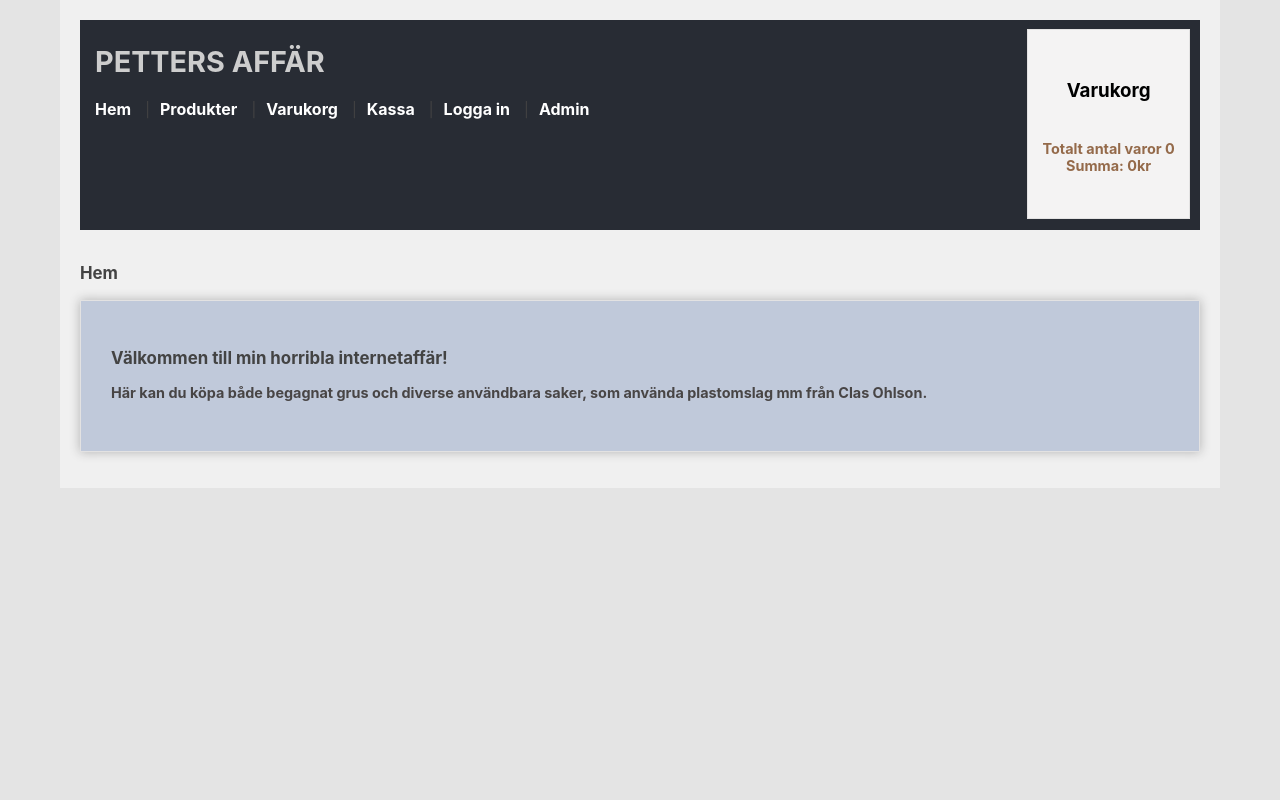
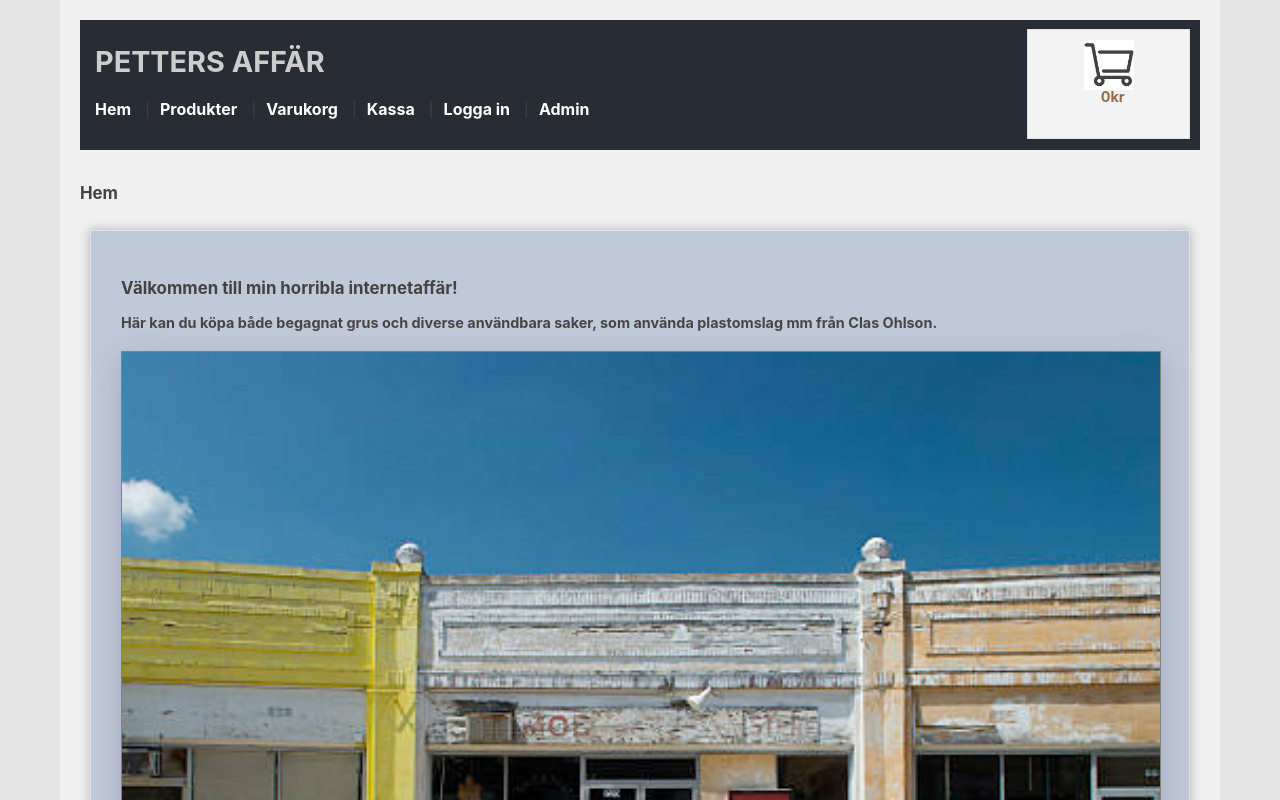
Before and after one commit to alvablot/k4-ramverk-petter, a React (Vite) app: page / in a window 1280 px wide. Shown: the top 800 px of the page. Built offline with nearby package versions, Linux system fonts and the light colour scheme; no server answers.

Commit message:
Add files via upload

```diff
--- a/src/App.css
+++ b/src/App.css
@@ -35,6 +35,7 @@ a {
   text-decoration: none;
   font-size: 1rem;
 }
+
 .container {
   height: 95px;
 }
@@ -60,6 +61,12 @@ img {
   object-position: center;
   box-shadow: rgba(46, 46, 55, 0.2) 0px 7px 29px 0px;
 }
+.cartImg {
+  border: 0px;
+  aspect-ratio: unset;
+  box-shadow: none;
+  width: 50px;
+}
 .bigImg {
   width: 50%;
   aspect-ratio: inherit;
@@ -67,7 +74,6 @@ img {
   object-fit: contain;
 
   border: 1px solid #838080;
-
 
   box-shadow: rgba(46, 46, 55, 0.2) 0px 7px 29px 0px;
 }
@@ -86,7 +92,7 @@ img {
 .App-header {
   display: flex;
   background-color: #282c34;
-  min-height: 200px;
+  max-height: 120px;
   color: white;
   padding: 5px;
 }
@@ -122,6 +128,9 @@ img {
 }
 .summonPrice {
   color: rgb(148, 106, 74);
+  position: relative;
+  top: -57px;
+  left: 4px;
 }
 .thumbs {
   width: 50px;
--- a/src/components/Cart.jsx
+++ b/src/components/Cart.jsx
@@ -2,29 +2,34 @@ import React, { useState } from "react";
 import { Link } from "react-router-dom";
 import { useRecoilState, useRecoilValue } from "recoil";
 import { amountState, priceState } from "../recoil/amountOfProducts/atom";
+import cartImg from "../assets/cart.png";
 import "../App.css";
 
 function Cart() {
-  const [totalAmountOfProducts, setTotalAmountOfProducts] = useRecoilState(amountState);
+  const [totalAmountOfProducts, setTotalAmountOfProducts] =
+    useRecoilState(amountState);
   const [summonPrice, setSummonPrice] = useRecoilState(priceState);
+  let showAmount = null;
+if(totalAmountOfProducts > 0 ) {
+  showAmount = totalAmountOfProducts;
+}
+  return (
+    <div className="cart">
+      <nav>
+        <Link to="/cart">
 
-  return (
 
-      <div className="cart">
-        <nav>
-          <Link to="/cart">
-            <h3 className="black">Varukorg</h3>
-          </Link>
-        </nav>
-        <span className="summonPrice">
-          <b>Totalt antal varor {totalAmountOfProducts}</b>
-        </span>
+      <img src={cartImg} className="cartImg" />
+      </Link>
+      </nav><br />
+      <span className="summonPrice">
+        <b>{showAmount}</b>
         <br />
-        <span className="summonPrice">
-          <b>Summa: {summonPrice}kr</b>
-        </span>
-      </div>
+        <br />
 
+      <b>{summonPrice}kr</b>
+      </span>
+    </div>
   );
 }
 export default Cart;
--- a/src/components/CartDetails.jsx
+++ b/src/components/CartDetails.jsx
@@ -15,11 +15,14 @@ function Cart(props) {
 
   let i = 0;
   return (
+
     <div className="products">
       <div className="cart">
         {cartArray.map((item, i) => {
           return (
+
             <div key={`asd_${i}`}>
+              <img className="thumb" src={productlist[item.id-1].image} />
               1 st {item.title} {Math.round(item.price)}kr<br />
               <a href="#" className="black" onClick={() => {
                 return props.deleteItem(i);
@@ -28,7 +31,8 @@ function Cart(props) {
             </div>
           );
         })}
-        <span key={`asc_${i}`} className="summonPrice">
+        <div  style={{position:"relative", top:"40px"}}>
+        <span key={`asc_${i}`} className="summonPrice"> <br />
           <b key={`ayukyd_${i}`}>Totalt antal varor: {totalAmountOfProducts}</b>
         </span>
         <br />
@@ -36,7 +40,7 @@ function Cart(props) {
           <b key={`atyjytsd_${i}`}>Summa: {Math.round(summonPrice)}kr</b>
           <br />
           Frakt tillkommer
-        </span>
+        </span></div>
       </div>
     </div>
   );
--- a/src/components/ProductDetails.jsx
+++ b/src/components/ProductDetails.jsx
@@ -34,7 +34,7 @@ function ProductDetails(props) {
         <div>{productlist[id].description}</div>
         <div>Pris: {Math.round(productlist[id].price)}kr</div>
         <button onClick={() => addToCart(id, Math.round(productlist[id].price), 1)}>
-          Lägg till i kundkorg
+          Lägg till i varukorg
         </button>
       </div>
     </div>
--- a/src/routes/CartRoute.jsx
+++ b/src/routes/CartRoute.jsx
@@ -8,6 +8,7 @@ export default function CartRoute(props) {
     <div>
       <header className="App-header">
         <Links value="" addToCart={addToCart} />
+        <Cart />
       </header>
       <main style={{ padding: "1rem 0" }}>
         <h3>Varukorg</h3>
--- a/src/routes/CheckoutRoute.jsx
+++ b/src/routes/CheckoutRoute.jsx
@@ -2,6 +2,7 @@ import CartDetails from "../components/CartDetails";
 import Links from "../components/Links";
 import { useRecoilState, useRecoilValue } from "recoil";
 import { amountState, priceState } from "../recoil/amountOfProducts/atom";
+import Cart from "../components/Cart";
 
 export default function CheckoutRoute(props) {
   const [totalAmountOfProducts, setTotalAmountOfProducts] =
@@ -23,6 +24,7 @@ export default function CheckoutRoute(props) {
     <div>
       <header className="App-header">
         <Links />
+        <Cart />
       </header>
       <main>
         <h3>Kassa</h3>
--- a/src/routes/HomeRoute.jsx
+++ b/src/routes/HomeRoute.jsx
@@ -1,8 +1,14 @@
 import Cart from "../components/Cart";
 import Links from "../components/Links";
+import React, { useState, useEffect } from "react";
+import { Link } from "react-router-dom";
+import { useRecoilState, useRecoilValue } from "recoil";
+import { productListState, filterProductState } from "../recoil/products/atom";
+import storeImg from "../assets/store.jpg";
 
-export default function HomeRoute() {
-
+export default function HomeRoute(props) {
+  const [productlist, setProductlist] = useRecoilState(productListState);
+  const { addToCart, showProducts } = props;
   return (
     <div>
       <header className="App-header">
@@ -11,12 +17,22 @@ export default function HomeRoute() {
       </header>
       <main style={{ padding: "1rem 0" }}>
         <h3>Hem</h3>
-        <div className="products">
+        <div className="list">
+
+          <div className="products">
           <h3> Välkommen till min horribla internetaffär!</h3>
-          <h4>
-            Här kan du köpa både begagnat grus och diverse användbara saker, som
-            använda plastomslag mm från Clas Ohlson.
-          </h4>
+
+            <div className="imgContainer">
+            <h4>
+                  Här kan du köpa både begagnat grus och diverse användbara
+                  saker, som använda plastomslag mm från Clas Ohlson.
+                </h4>
+              <img src={storeImg} />
+              <div className="container">
+
+              </div>
+            </div>
+          </div>
         </div>
       </main>
     </div>
--- a/src/routes/Login.jsx
+++ b/src/routes/Login.jsx
@@ -4,6 +4,7 @@ import { createUserState } from "../recoil/newUser/atom";
 import { Routes, Route, Link } from "react-router-dom";
 import { useRecoilState, useRecoilValue, useResetRecoilState } from "recoil";
 import { allUsersState } from "../recoil/allUsers/atom";
+
 import Links from "../components/Links";
 import Cart from "../components/Cart";
 
```
Also changed, not shown: src/assets/cart.png (added), src/assets/store.jpg (added).
